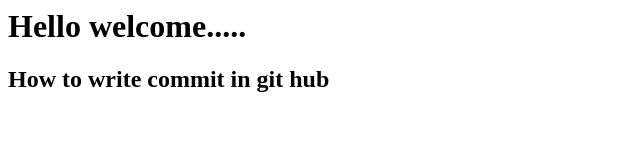
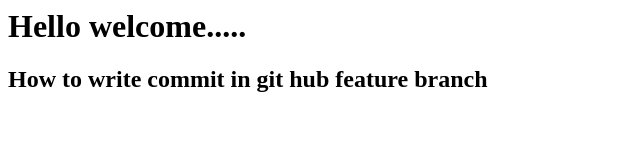
Before and after one commit to nareshzenar/gitCommands, a plain HTML site: page index.html in a window 1280 px wide. Shown: the whole page, without its empty margins (0-640 px from the left). Drawn offline with Linux system fonts and the light colour scheme.

```diff
--- a/index.html
+++ b/index.html
@@ -8,6 +8,7 @@
 
     <h2>
         How to write commit in git hub
+        feature branch
     </h2>
 </body>
 
```
